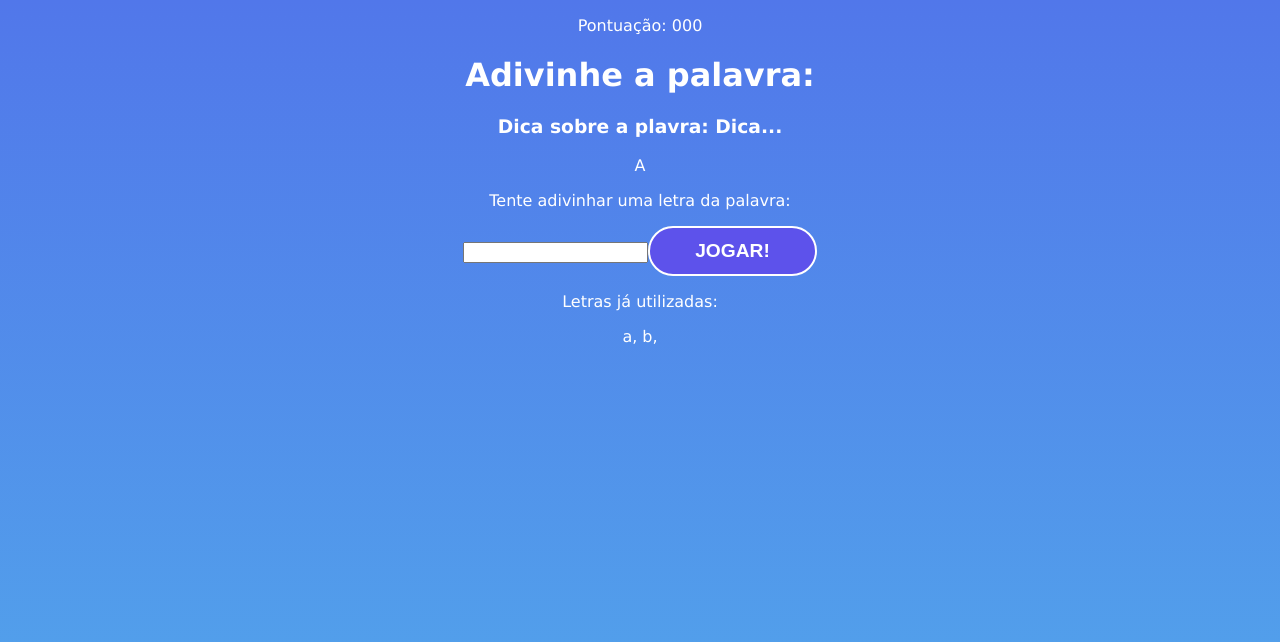
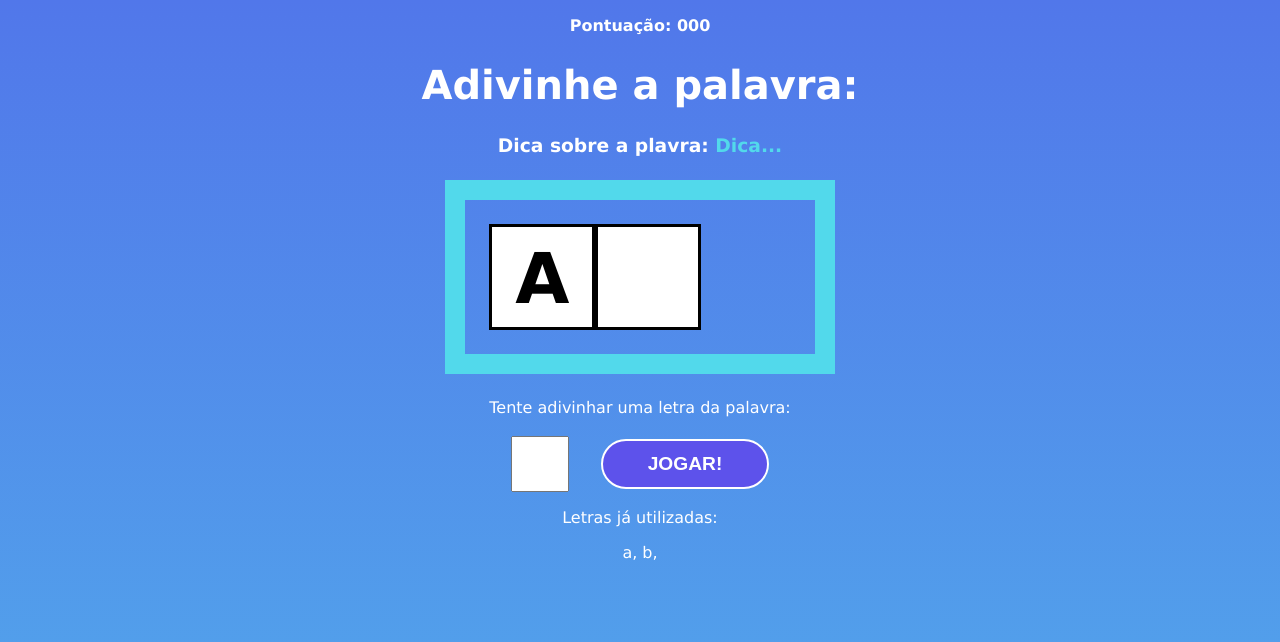
Before and after one commit to Nathrds/react-hora-de-codar, a React (Create React App) app in the folder 6_SECRET_WORD/secretword/: page / in a window 1280 px wide. Both pictures are taken after a click on the button "COMEÇAR O JOGO". Shown: the top 642 px of the page. Built offline with nearby package versions, Linux system fonts and the light colour scheme.

Commit message:
css tela game

```diff
--- a/6_SECRET_WORD/secretword/src/components/Game.css
+++ b/6_SECRET_WORD/secretword/src/components/Game.css
@@ -0,0 +1,48 @@
+.game h1 {
+    font-size: 2.5em;
+}
+
+.points span {
+    font-weight: bold;
+}
+
+.tip span {
+    color: #52D9EB;
+}
+
+.wordContainer {
+    margin: 1.5em;
+    padding: 1.5em;
+    border: 20px solid #52D9EB;
+    display: flex;
+}
+
+.letter, .blankSquare {
+    font-size: 70px;
+    line-height: 1.5;
+    border: 3px solid #000;
+    height: 100px;
+    width: 100px;
+    text-transform: uppercase;
+    background-color: #fff;
+    color: #000;
+    font-weight: bold;
+}
+
+.letterContainer p {
+    margin-bottom: 1.2em;
+}
+
+.letterContainer form {
+    display: flex;
+    align-items: center;
+    justify-content: center;
+}
+
+.letterContainer input {
+    height: 50px;
+    width: 50px;
+    font-size: 2em;
+    text-align: center;
+    margin-right: 1em;
+}
```
